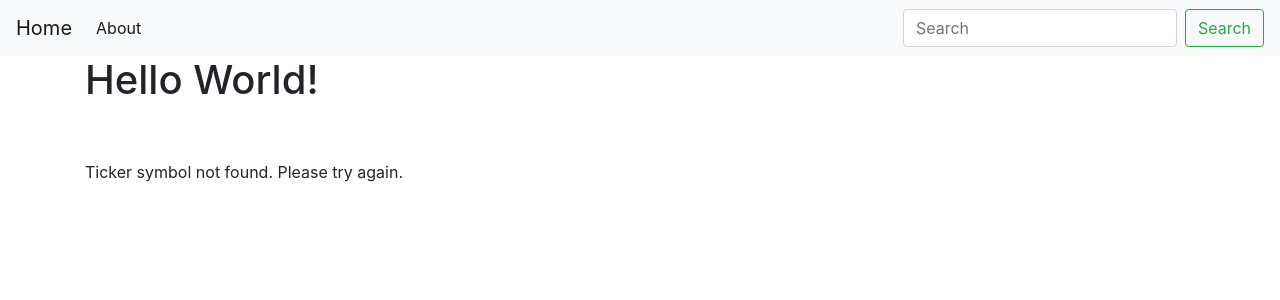
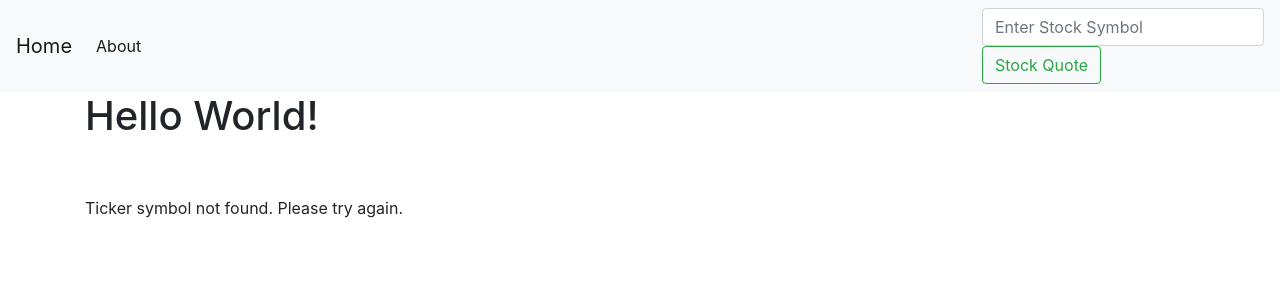
Before and after one commit to mthompson1085/stock, a Django app: page / in a window 1280 px wide. Shown: the top 300 px of the page. Run offline with Django 3.2, Linux system fonts and the light colour scheme; data that the repository does not hold is empty; some libraries are stand-ins or nearby versions.

Commit message:
added search bar function

```diff
--- a/ticker/templates/base.html
+++ b/ticker/templates/base.html
@@ -23,9 +23,10 @@
               <a class="nav-link" href="/about.html"> About <span class="sr-only">(current)</span></a>
             </li>
           </ul>
-          <form class="form-inline my-2 my-lg-0">
-            <input class="form-control mr-sm-2" type="search" placeholder="Search" aria-label="Search">
-            <button class="btn btn-outline-success my-2 my-sm-0" type="submit">Search</button>
+          <form action="{%url 'home'%} class="form-inline my-2 my-lg-0" method="POST">
+            {% csrf_token%}
+            <input class="form-control mr-sm-2" type="search" placeholder="Enter Stock Symbol" aria-label="Search">
+            <button class="btn btn-outline-success my-2 my-sm-0" type="submit">Stock Quote</button>
           </form>
         </div>
       </nav>
```
